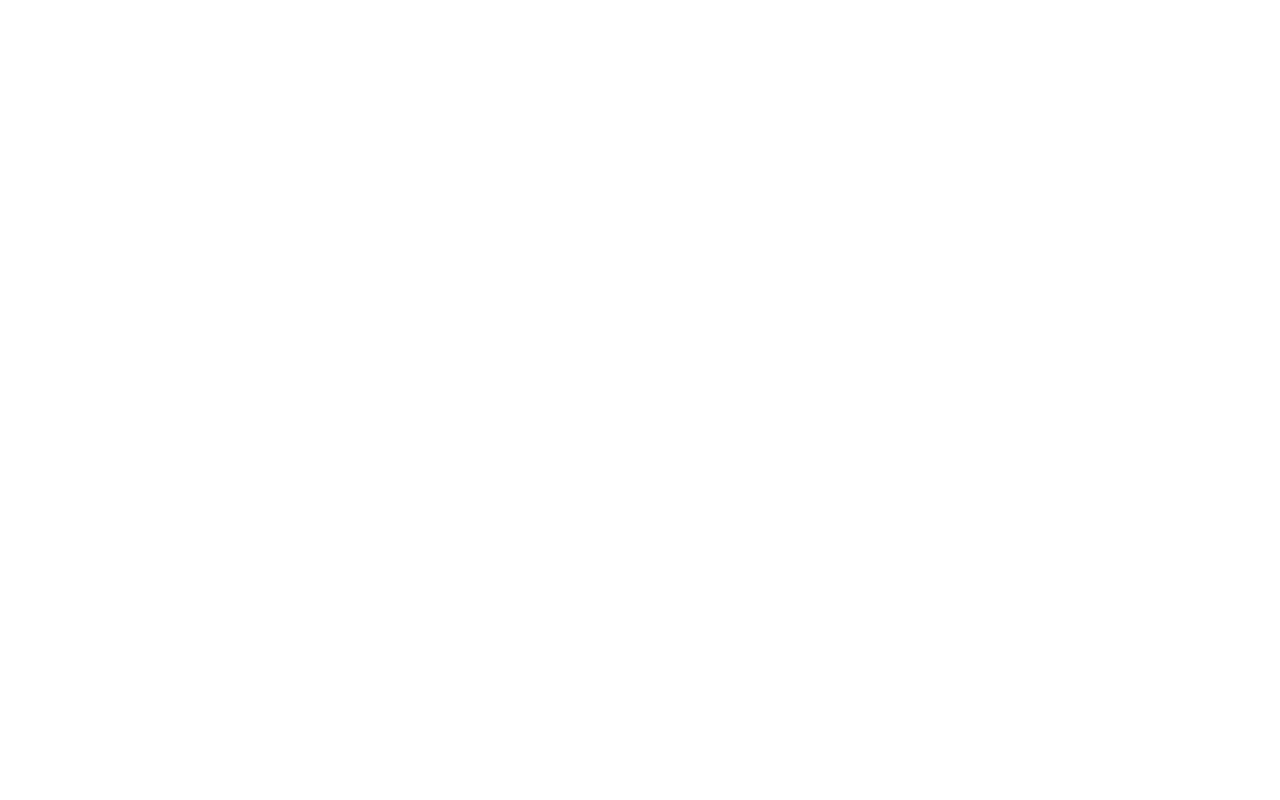
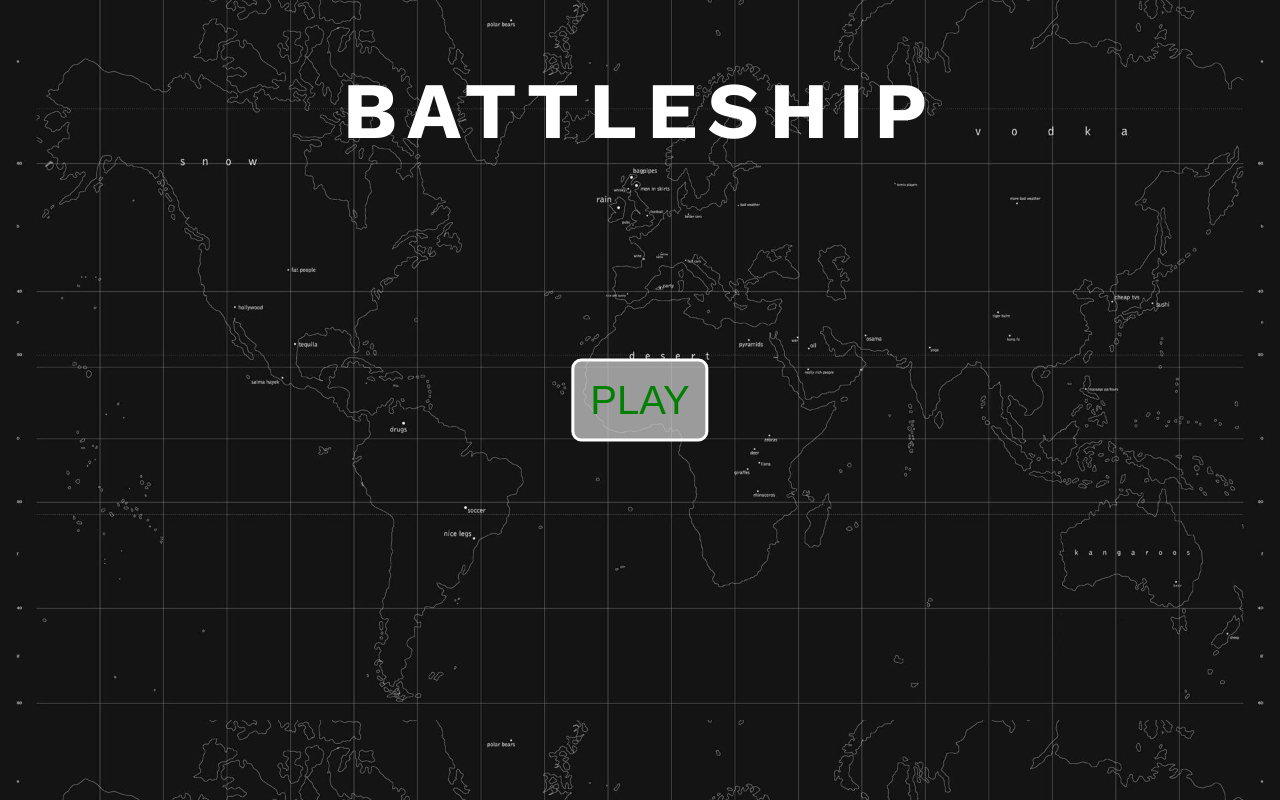
Before and after one commit to drmor/TP_Battleship, a website built with webpack: page src/index.html in a window 1280 px wide. Built offline with nearby package versions, Linux system fonts and the light colour scheme.

Commit message:
stated doind UI, added BG and playBtn, for now it only create player and computer with one ship on board

```diff
--- a/src/index.html
+++ b/src/index.html
@@ -1,11 +1,14 @@
-<!DOCTYPE html>
+<!doctype html>
 <html lang="en">
-<head>
-    <meta charset="UTF-8">
-    <meta name="viewport" content="width=device-width, initial-scale=1.0">
-    <title>Document</title>
-</head>
-<body>
-
-</body>
+  <head>
+    <meta charset="UTF-8" />
+    <meta name="viewport" content="width=device-width, initial-scale=1.0" />
+    <title>BattleShip</title>
+  </head>
+  <body>
+    <div class="header"><h1>BATTLESHIP</h1></div>
+    <div class="startGame">
+      <button class="playBtn">PLAY</button>
+    </div>
+  </body>
 </html>
--- a/src/script.js
+++ b/src/script.js
@@ -1,2 +1,15 @@
 import './style.css';
 const { Ship, GameBoard, Player } = require('./AllClasses');
+const playBtn = document.querySelector('.playBtn');
+
+playBtn.addEventListener('click', () => {
+  const player = new Player('p1');
+  const computer = new Player('computer');
+  const ship = new Ship(3);
+  computer.board.setShip(0, 0, ship);
+  player.board.setShip(5, 5, ship);
+  console.log(player.board.getShips());
+  console.log(computer.board.getShips());
+  //playBtn.style.display = 'none';
+});
+function displayBoards() {}
--- a/src/style.css
+++ b/src/style.css
@@ -1,11 +1,38 @@
-@font-face{
-    font-family: Raleway;
-    src: url(../src/additional/Raleway-VariableFont_wght.ttf);
+@font-face {
+  font-family: Raleway;
+  src: url(../src/additional/Raleway-VariableFont_wght.ttf);
 }
-@font-face{
-    font-family: WorkSans;
-    src: url(../src/additional/WorkSans-VariableFont_wght.ttf);
+@font-face {
+  font-family: WorkSans;
+  src: url(../src/additional/WorkSans-VariableFont_wght.ttf);
 }
-body{
-    margin: 0;
+body {
+  margin: 0;
+  background-image: url(./additional/BattleShipBG.jpg);
+  background-size: cover;
+  height: 100%;
+  width: 100%;
 }
+.header {
+  color: white;
+  text-align: center;
+  margin-top: 5%;
+  font-size: 2.5rem;
+  font-family: WorkSans;
+  letter-spacing: 10px;
+}
+.startGame {
+  position: absolute;
+  top: 50%;
+  left: 50%;
+  transform: translate(-50%, -50%);
+}
+.playBtn {
+  font-size: 2.5rem;
+  color: green;
+  background-color: rgb(212, 212, 212, 0.7);
+  border: 3px solid white;
+  border-radius: 10px;
+  padding: 1rem;
+  cursor: pointer;
+}
```
Also changed, not shown: src/additional/BattleShipBG.jpg (added).
